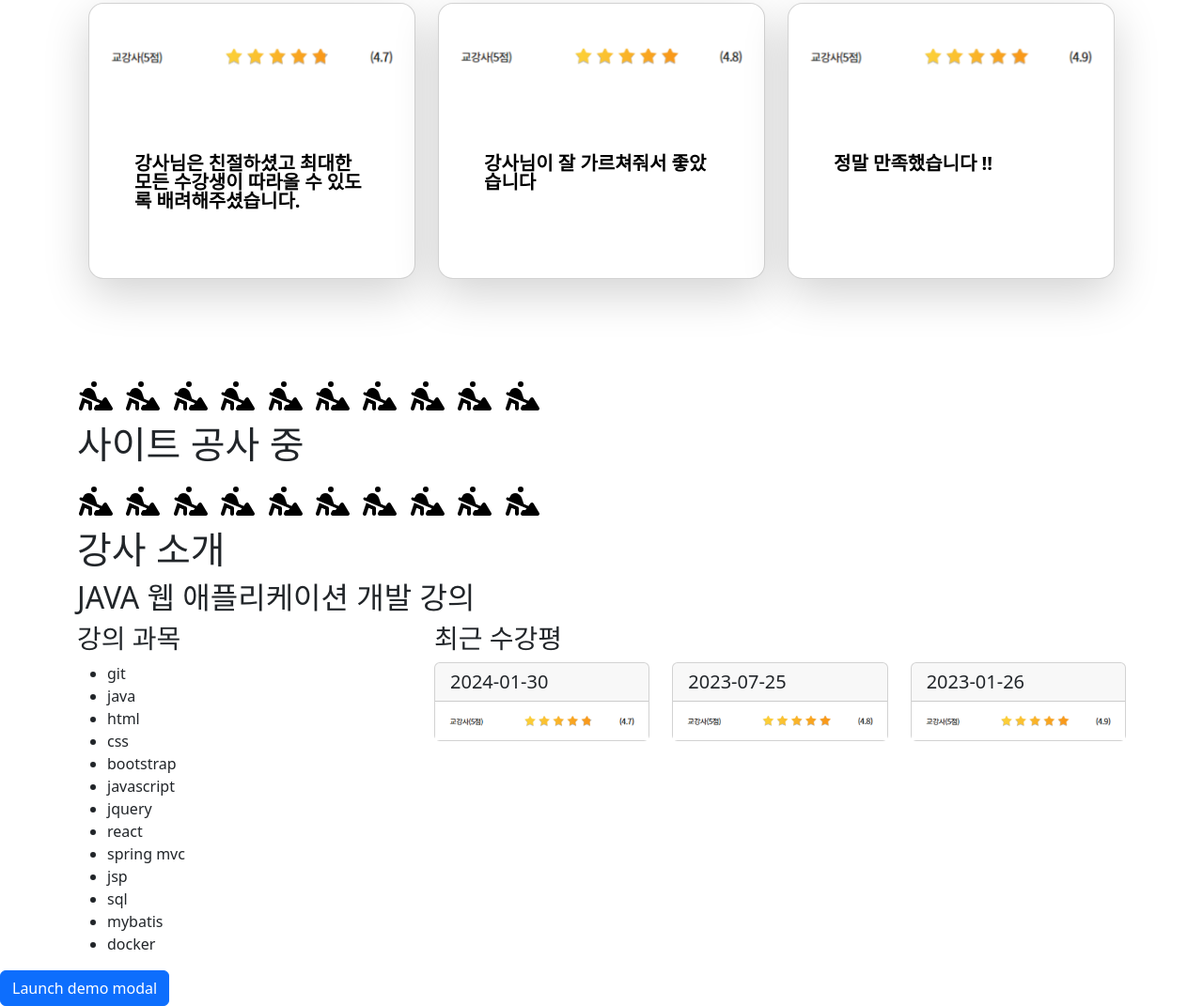
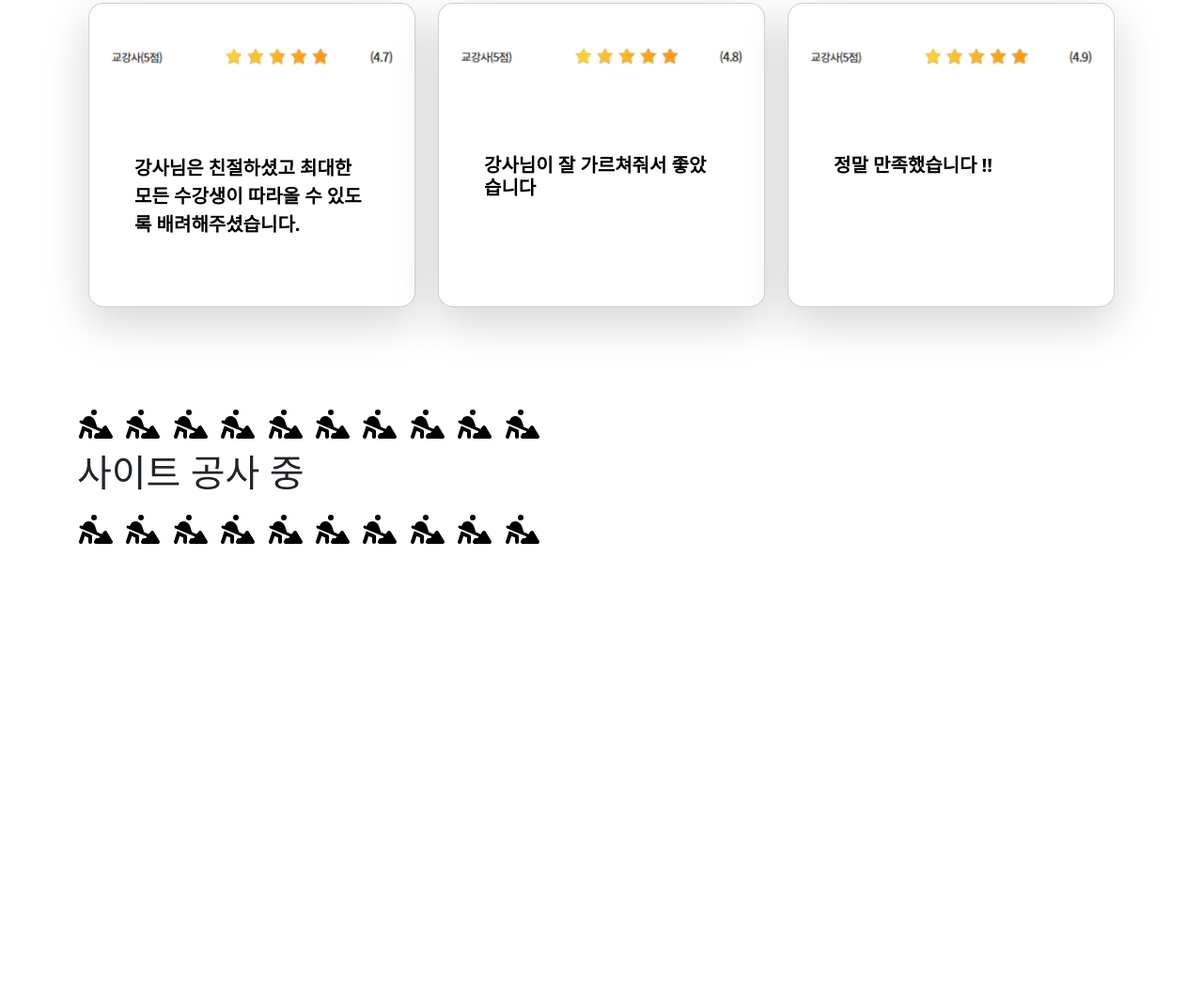
Before and after one commit to sebaek/sebaek.github.io, a plain HTML site: page index.html in a window 1280 px wide. Shown: the part 1641-2712 px from the top of the page at 94% size. After the commit the page ends 2232 px from the top, so only its background shows below. Drawn offline with nearby package versions, Linux system fonts and the light colour scheme.

Commit message:
작업 중..

```diff
--- a/index.html
+++ b/index.html
@@ -185,30 +185,30 @@
 
         <div class="row row-cols-1 row-cols-lg-3 align-items-stretch g-4 py-5">
             <div class="col">
-                <div class="card card-cover h-100 overflow-hidden rounded-4 shadow-lg" style="cursor: pointer;">
+                <div onclick="window.location='images/(2024-01-30)[이대인재]프로젝트 기반 자바(JAVA) 응용 SW개발자 취업과정(501).png'" class="card card-cover h-100 overflow-hidden rounded-4 shadow-lg" style="cursor: pointer;">
                     <div class="mt-4"><img src="images/small/(2024-01-30)[이대인재]프로젝트 기반 자바(JAVA) 응용 SW개발자 취업과정(501).png"
                             class="img-fluid" alt=""></div>
                     <div class="d-flex flex-column h-100 p-5 text-black text-shadow-1">
-                        <p class="my-4 lead lh-1 fw-bold">강사님은 친절하셨고 최대한 모든 수강생이 따라올 수 있도록 배려해주셨습니다.</p>
+                        <p class="my-4 lead fw-bold">강사님은 친절하셨고 최대한 모든 수강생이 따라올 수 있도록 배려해주셨습니다.</p>
                     </div>
                 </div>
             </div>
 
             <div class="col">
-                <div class="card card-cover h-100 overflow-hidden rounded-4 shadow-lg" style="cursor: pointer;">
+                <div onclick="window.location='images/(2023-07-25)[이대정보]자바(JAVA)기반 풀스택 개발자 취업과정(602호).png'" class="card card-cover h-100 overflow-hidden rounded-4 shadow-lg" style="cursor: pointer;">
                     <div class="mt-4"><img src="images/small/(2023-07-25)[이대정보]자바(JAVA)기반 풀스택 개발자 취업과정(602호).png"
                             class="img-fluid" alt=""></div>
                     <div class="d-flex flex-column h-100 p-5 text-black text-shadow-1">
-                        <h3 class="my-4 lead lh-1 fw-bold">강사님이 잘 가르쳐줘서 좋았습니다</h3>
+                        <h3 class="my-4 lead fw-bold">강사님이 잘 가르쳐줘서 좋았습니다</h3>
                     </div>
                 </div>
             </div>
             <div class="col">
-                <div class="card card-cover h-100 overflow-hidden rounded-4 shadow-lg" style="cursor: pointer;">
+                <div onclick="window.location='images/(2023-01-26)[이대인재]프로젝트 기반 자바(JAVA) 응용 SW개발자 취업과정.png'" class="card card-cover h-100 overflow-hidden rounded-4 shadow-lg" style="cursor: pointer;">
                     <div class="mt-4"><img src="images/small/(2023-01-26)[이대인재]프로젝트 기반 자바(JAVA) 응용 SW개발자 취업과정.png"
                             class="img-fluid" alt=""></div>
                     <div class="d-flex flex-column h-100 p-5 text-black text-shadow-1">
-                        <h3 class="my-4 lead lh-1 fw-bold">정말 만족했습니다 !!</h3>
+                        <h3 class="my-4 lead fw-bold">정말 만족했습니다 !!</h3>
                     </div>
                 </div>
             </div>
@@ -327,107 +327,6 @@
             </h1>
         </div>
 
-        <div class="row">
-
-            <h1>
-                강사 소개
-            </h1>
-            <h2>
-                JAVA 웹 애플리케이션 개발 강의
-            </h2>
-        </div>
-        <div class="row">
-            <div class="col-4">
-
-                <h3>
-                    강의 과목
-                </h3>
-                <ul>
-                    <li>git</li>
-                    <li>java</li>
-                    <li>html</li>
-                    <li>css</li>
-                    <li>bootstrap</li>
-                    <li>javascript</li>
-                    <li>jquery</li>
-                    <li>react</li>
-                    <li>spring mvc</li>
-                    <li>jsp</li>
-                    <li>sql</li>
-                    <li>mybatis</li>
-                    <li>docker</li>
-                </ul>
-            </div>
-            <div class="col-8">
-                <div>
-                    <h3>
-                        최근 수강평
-                    </h3>
-
-                    <div class="row">
-                        <div class="col-sm-12 col-lg-4">
-
-                            <div class="card">
-                                <h5 class="card-header">
-                                    2024-01-30
-                                </h5>
-                                <img class="card-img-top"
-                                    src="images/small/(2024-01-30)[이대인재]프로젝트 기반 자바(JAVA) 응용 SW개발자 취업과정(501).png" alt="">
-                            </div>
-                        </div>
-                        <div class="col-sm-12 col-lg-4">
-                            <div class="card">
-                                <h5 class="card-header">
-                                    2023-07-25
-                                </h5>
-                                <img class="card-img-top"
-                                    src="images/small/(2023-07-25)[이대정보]자바(JAVA)기반 풀스택 개발자 취업과정(602호).png" alt="">
-                            </div>
-
-                        </div>
-                        <div class="col-sm-12 col-lg-4">
-                            <div class="card">
-                                <h5 class="card-header">
-                                    2023-01-26
-                                </h5>
-                                <img class="card-img-top"
-                                    src="images/small/(2023-01-26)[이대인재]프로젝트 기반 자바(JAVA) 응용 SW개발자 취업과정.png" alt="">
-                            </div>
-
-                        </div>
-                    </div>
-
-                </div>
-
-            </div>
-        </div>
-    </div>
-
-
-    <!-- Button trigger modal -->
-    <button type="button" class="btn btn-primary" data-bs-toggle="modal" data-bs-target="#exampleModal">
-        Launch demo modal
-    </button>
-
-    <!-- Modal -->
-    <div class="modal fade" id="exampleModal" tabindex="-1" aria-labelledby="exampleModalLabel" aria-hidden="true">
-        <div class="modal-dialog">
-            <div class="modal-content">
-                <div class="modal-header">
-                    <h1 class="modal-title fs-5" id="exampleModalLabel">Modal title</h1>
-                    <button type="button" class="btn-close" data-bs-dismiss="modal" aria-label="Close"></button>
-                </div>
-                <div class="modal-body">
-                    ...
-                </div>
-                <div class="modal-footer">
-                    <button type="button" class="btn btn-secondary" data-bs-dismiss="modal">Close</button>
-                    <button type="button" class="btn btn-primary">Save changes</button>
-                </div>
-            </div>
-        </div>
-    </div>
-
 
     <script src="https://cdn.jsdelivr.net/npm/bootstrap@5.3.3/dist/js/bootstrap.bundle.min.js"
         integrity="sha384-YvpcrYf0tY3lHB60NNkmXc5s9fDVZLESaAA55NDzOxhy9GkcIdslK1eN7N6jIeHz"
```
